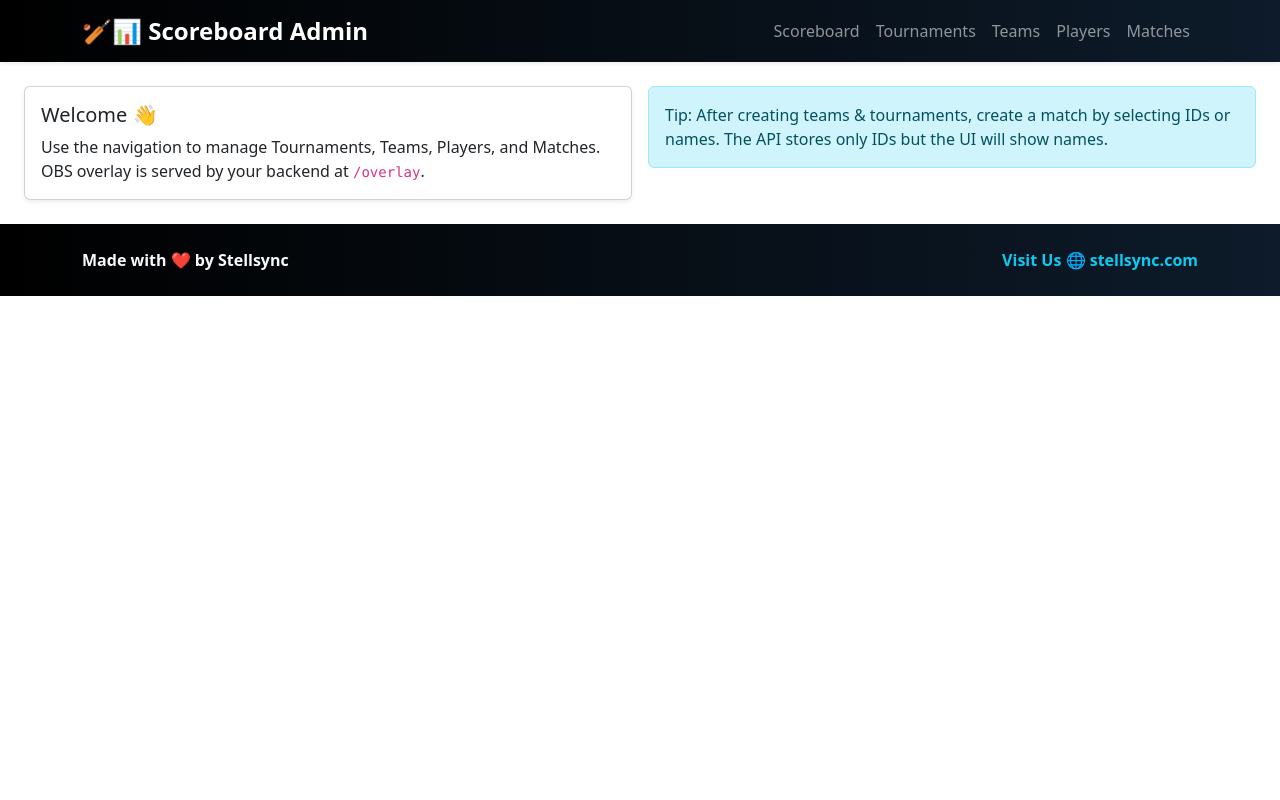
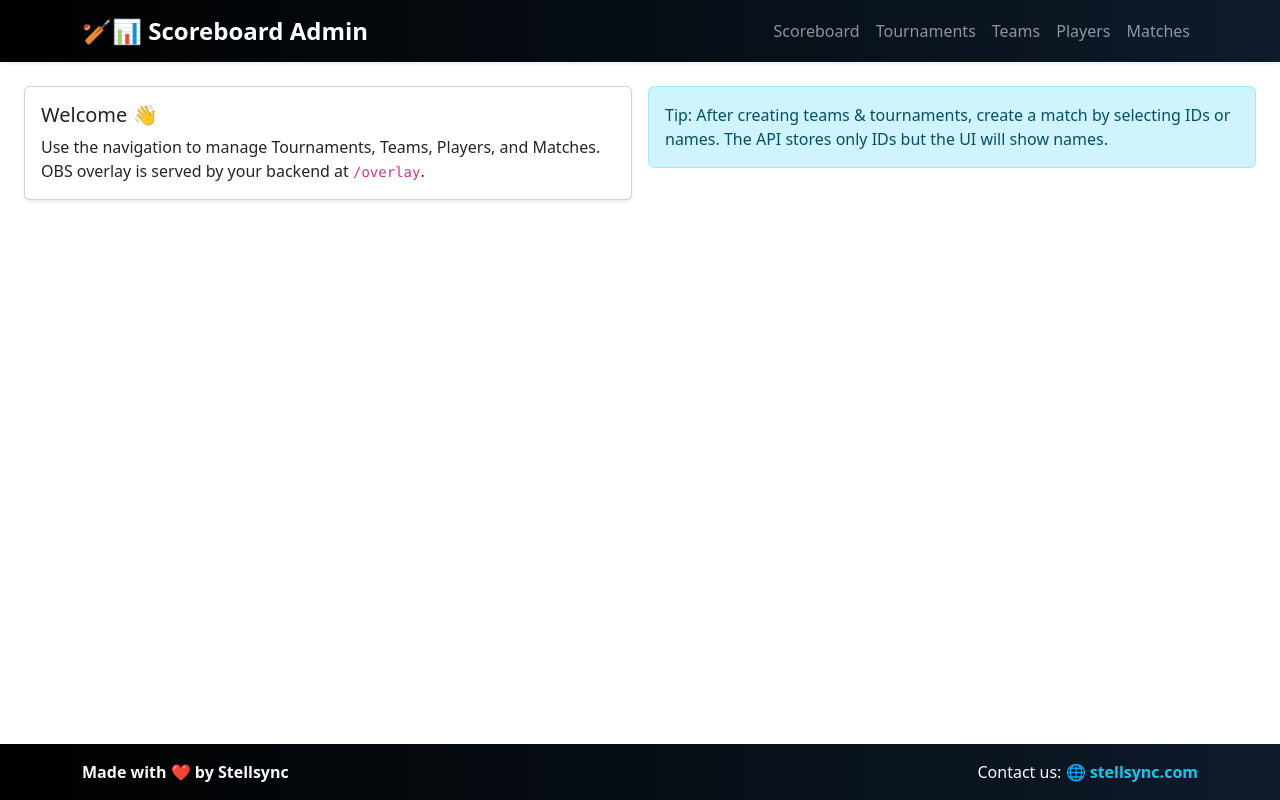
Before and after one commit to StellSync/LiveStream_Cricket_Project, a React (Vite) app in the folder frontend/: page / in a window 1280 px wide. Built offline with nearby package versions, Linux system fonts and the light colour scheme; no server answers.

Commit message:
UI navbar footer fixed

```diff
--- a/frontend/src/components/Footer.jsx
+++ b/frontend/src/components/Footer.jsx
@@ -1,26 +1,22 @@
 export default function Footer() {
   return (
     <footer
-      className="text-light py-4 mt-auto"
+      className="text-light py-3 fixed-bottom"
       style={{ background: "linear-gradient(to right, #000000, #0d1b2a)" }}
     >
       <div className="container d-flex flex-column flex-md-row justify-content-between align-items-center text-center text-md-start">
-        {/* Left side */}
-        <div className="mb-2 mb-md-0">
-          <span className="fw-bold">Made with ❤️ by Stellsync</span>
-        </div>
-
-        {/* Right side */}
-        <div>
+        <span className="fw-bold">Made with ❤️ by Stellsync</span>
+        <span>
+          Contact us:{" "}
           <a
             href="https://stellsync.com"
             target="_blank"
             rel="noopener noreferrer"
             className="text-decoration-none text-info fw-semibold"
           >
-            Visit Us 🌐 stellsync.com
+            🌐 stellsync.com
           </a>
-        </div>
+        </span>
       </div>
     </footer>
   );
```
